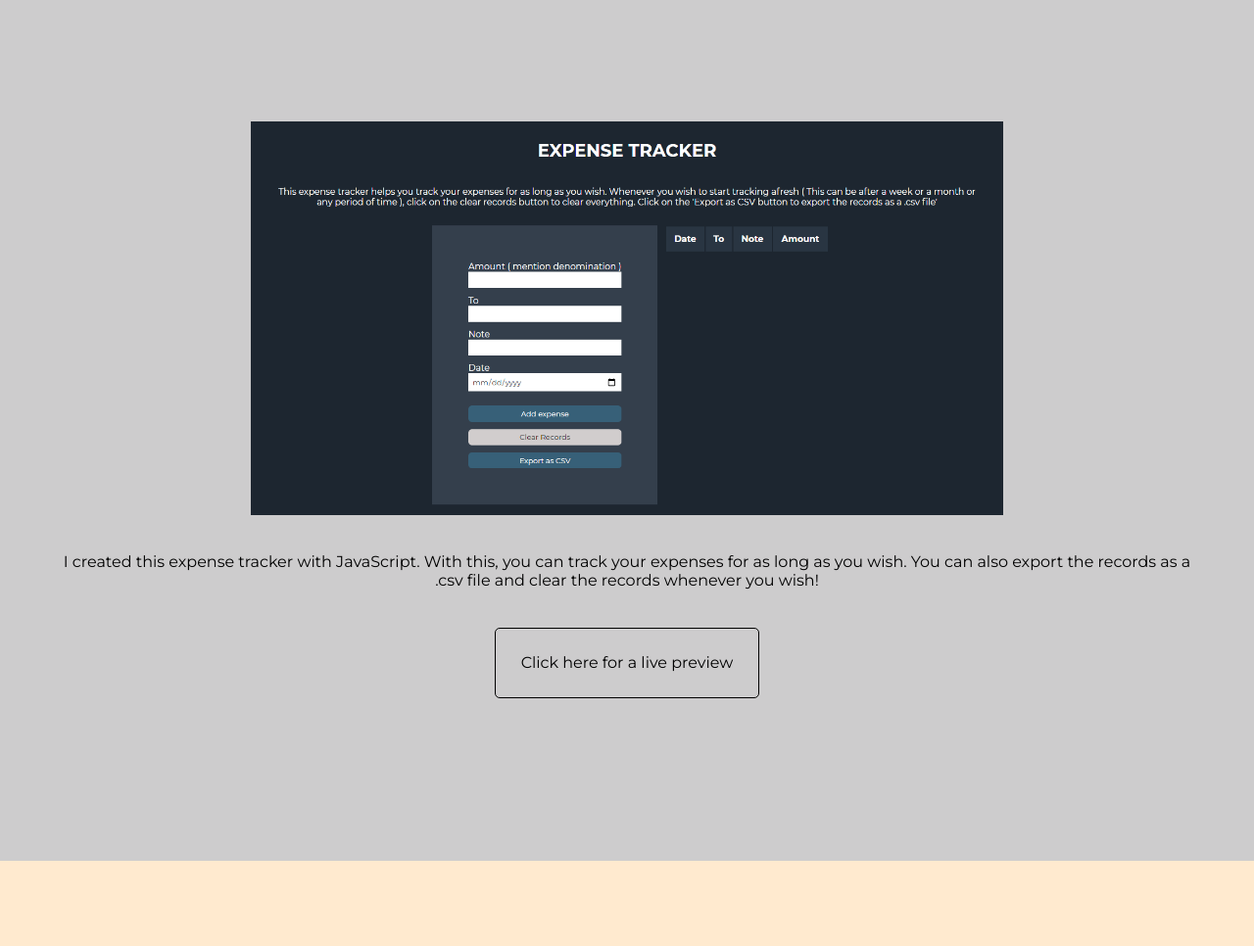
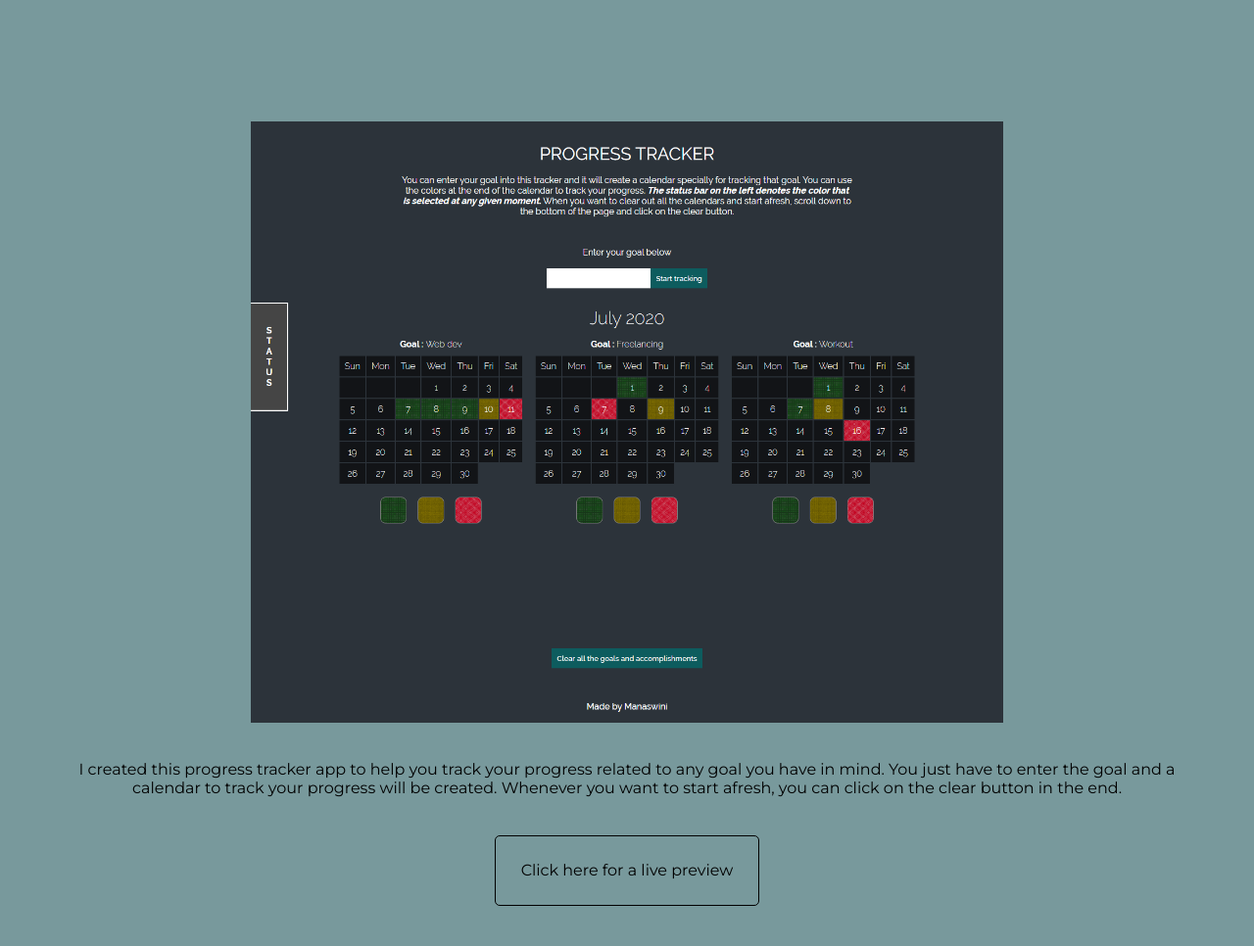
Before and after one commit to Manaswini1832/MyPortfolio, a plain HTML site: page work-landing.html in a window 1280 px wide. Shown: the part 640-1606 px from the top of the page at 98% size. Drawn offline with nearby package versions, Linux system fonts and the light colour scheme.

Commit message:
Add progress tracker project

```diff
--- a/styles-work.css
+++ b/styles-work.css
@@ -94,7 +94,8 @@ img {
 .container2,
 .container3,
 .container4,
-.container5 {
+.container5,
+.container6 {
   display: flex;
   flex-direction: column;
   justify-content: center;
@@ -104,6 +105,10 @@ img {
   overflow-x: hidden;
   padding-top: 5vw;
   padding-bottom: 10vw;
+}
+
+.container6 {
+  background-color: #78999c;
 }
 
 .container5 {
--- a/work-landing.html
+++ b/work-landing.html
@@ -42,6 +42,25 @@
     </div>
 
     <div class="container">
+      <div class="container6">
+        <img
+          class="work-img fullOpacityImage"
+          src="images/work6.png"
+          alt="work-image"
+        />
+        <p class="project-descrip fullOpacityText">
+          I created this progress tracker app to help you track your progress
+          related to any goal you have in mind. You just have to enter the goal
+          and a calendar to track your progress will be created. Whenever you
+          want to start afresh, you can click on the clear button in the end.
+        </p>
+        <a href="https://manas-progress-tracker.netlify.app"
+          ><div class="explore-button-dark">
+            Click here for a live preview
+          </div></a
+        >
+      </div>
+
       <div class="container5">
         <img
           class="work-img fullOpacityImage"
```
Also changed, not shown: images/work6.png (added).
